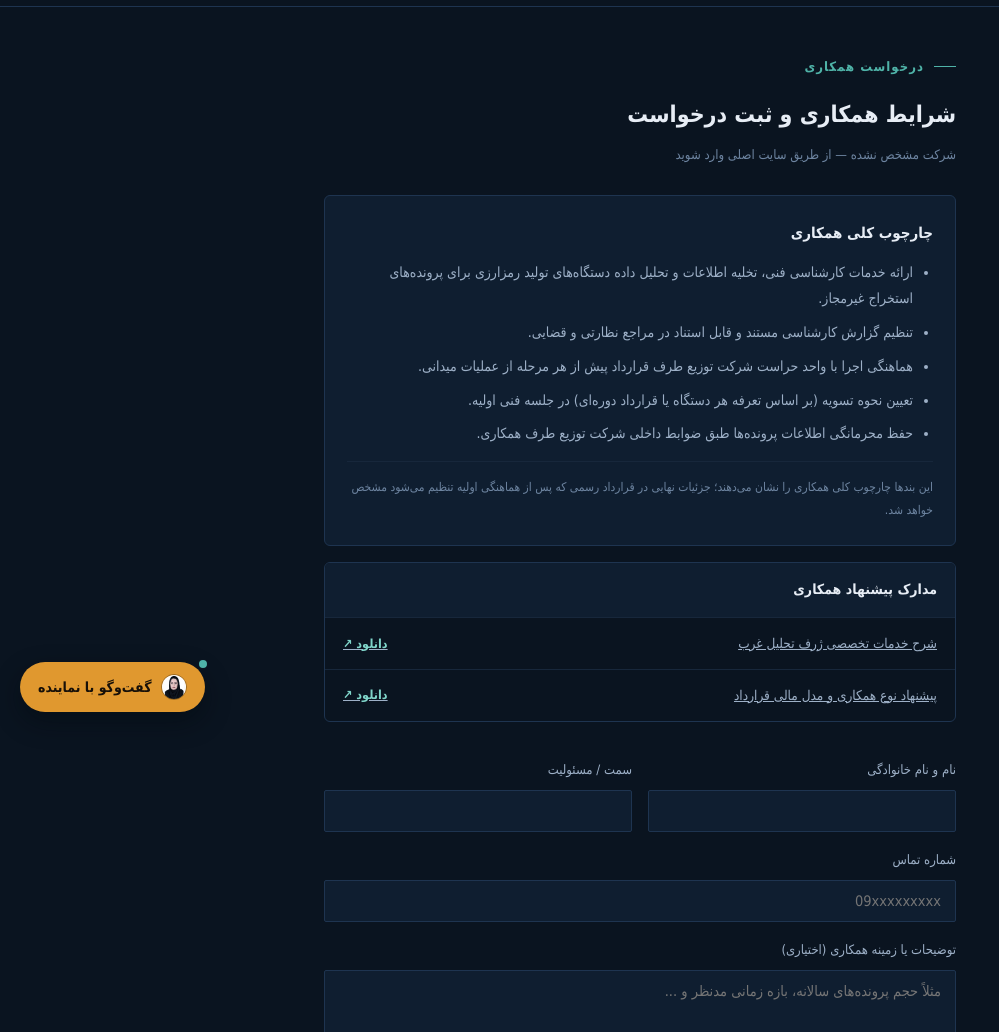
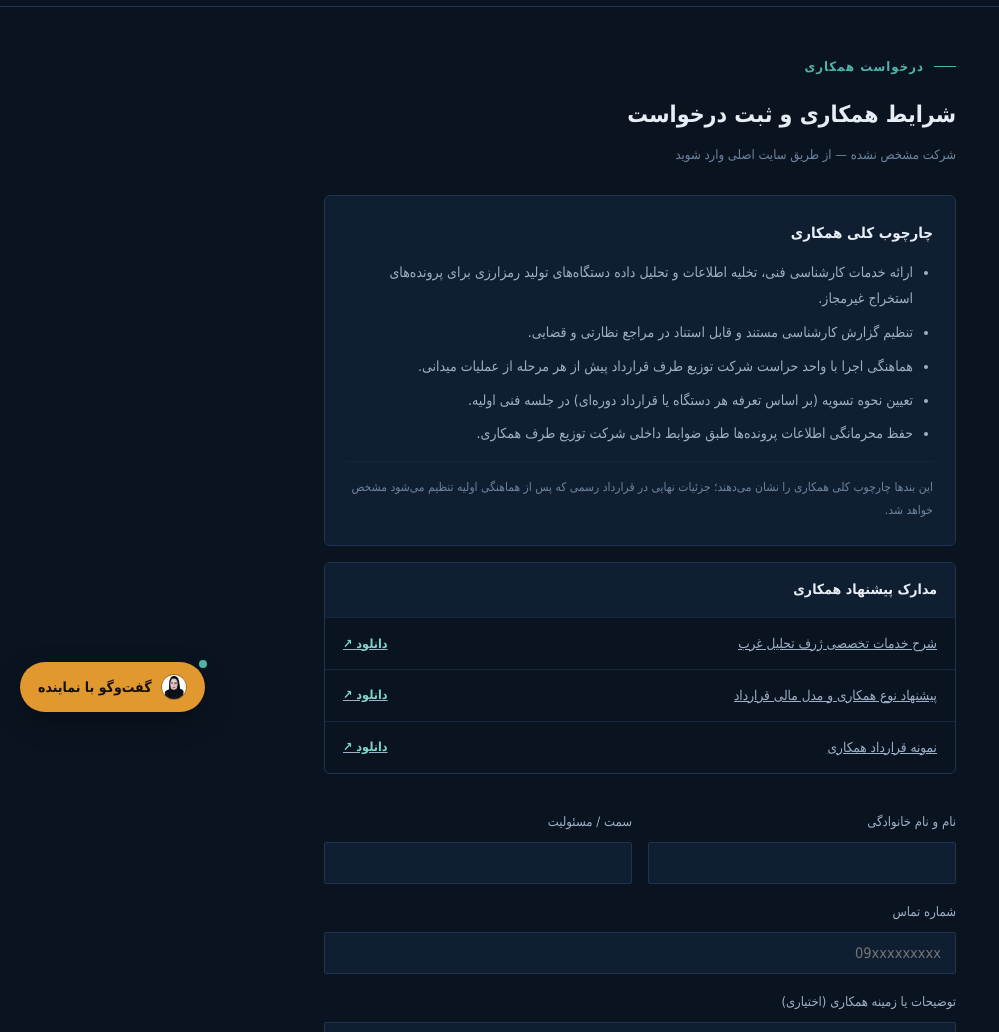
Before and after one commit to systemazmaco-sys/Zharf_Tahlil_Gharb_2, a website: page partnership-request.html in a window 1280 px wide. Shown: the part 68-1100 px from the top of the page, without its empty margins (0-999 px from the left). Drawn offline with nearby package versions, Linux system fonts and the light colour scheme; a small style sheet from the web is missing.

Commit message:
Add files via upload

```diff
--- a/partnership-request.html
+++ b/partnership-request.html
@@ -116,6 +116,10 @@ form{display:flex;flex-direction:column;gap:16px}
           <span>پیشنهاد نوع همکاری و مدل مالی قرارداد</span>
           <span class="go">دانلود ↗</span>
         </a>
+        <a href="sample-contract.pdf" target="_blank" rel="noopener">
+          <span>نمونه قرارداد همکاری</span>
+          <span class="go">دانلود ↗</span>
+        </a>
       </div>
     </div>
 
```
